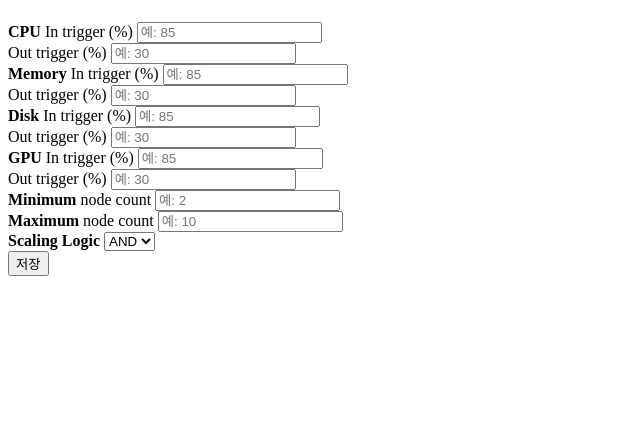
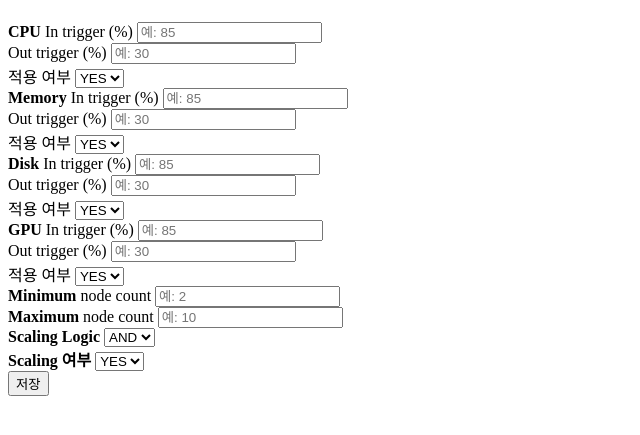
Before and after one commit to kware-kr/HybridCloud, a Python web app: template HybridDeployFront/src/main/resources/templates/page/node_scale_setting.html in a window 1280 px wide. Shown: the top 435 px of the page, without its empty margins (0-640 px from the left). Run offline with Jinja, Linux system fonts and the light colour scheme; the template is opened without the code that fills it, so the values that code supplies are empty.

Commit message:
프론트 파드, 노드 스케일링 정책에 각 리소스 사용여부 항목 추가

```diff
--- a/HybridDeployFront/src/main/resources/templates/page/node_scale_setting.html
+++ b/HybridDeployFront/src/main/resources/templates/page/node_scale_setting.html
@@ -13,12 +13,12 @@
                   <div class="mb-4">
                     <div class="row g-3">
                       <!-- CPU 스케일 인 트리거 -->
-                      <div class="col-md-6">
+                      <div class="col-md-5">
                         <label for="cpuInTrigger" class="form-label"><b>CPU</b> In trigger (%)</label>
                         <input type="number" v-model.number="nodePolicy.cpu.inTrigger" class="form-control" id="cpuInTrigger" placeholder="예: 85" />
                       </div>
                       <!-- CPU 스케일 아웃 트리거 -->
-                      <div class="col-md-6">
+                      <div class="col-md-5">
                         <label for="cpuOutTrigger" class="form-label">Out trigger (%)</label>
                         <input
                           type="number"
@@ -27,9 +27,16 @@
                           id="cpuOutTrigger"
                           placeholder="예: 30" />
                       </div>
+                      <div class="col-md-2">
+                        <label :for="cpuAt" class="form-label">적용 여부</label>
+                        <select v-model="nodePolicy.cpu.scalingAt" class="form-select" id="cpuAt">
+                          <option value="Y">YES</option>
+                          <option value="N">NO</option>
+                        </select>
+                      </div>
 
                       <!-- 메모리 스케일 인 트리거 -->
-                      <div class="col-md-6">
+                      <div class="col-md-5">
                         <label for="memoryInTrigger" class="form-label"><b>Memory</b> In trigger (%)</label>
                         <input
                           type="number"
@@ -39,7 +46,7 @@
                           placeholder="예: 85" />
                       </div>
                       <!-- 메모리 스케일 아웃 트리거 -->
-                      <div class="col-md-6">
+                      <div class="col-md-5">
                         <label for="memoryOutTrigger" class="form-label">Out trigger (%)</label>
                         <input
                           type="number"
@@ -48,9 +55,16 @@
                           id="memoryOutTrigger"
                           placeholder="예: 30" />
                       </div>
+                      <div class="col-md-2">
+                        <label :for="memoryAt" class="form-label">적용 여부</label>
+                        <select v-model="nodePolicy.memory.scalingAt" class="form-select" id="memoryAt">
+                          <option value="Y">YES</option>
+                          <option value="N">NO</option>
+                        </select>
+                      </div>
 
                       <!-- 디스크 스케일 인 트리거 -->
-                      <div class="col-md-6">
+                      <div class="col-md-5">
                         <label for="diskInTrigger" class="form-label"><b>Disk</b> In trigger (%)</label>
                         <input
                           type="number"
@@ -60,7 +74,7 @@
                           placeholder="예: 85" />
                       </div>
                       <!-- 디스크 스케일 아웃 트리거 -->
-                      <div class="col-md-6">
+                      <div class="col-md-5">
                         <label for="diskOutTrigger" class="form-label">Out trigger (%)</label>
                         <input
                           type="number"
@@ -69,14 +83,21 @@
                           id="diskOutTrigger"
                           placeholder="예: 30" />
                       </div>
+                      <div class="col-md-2">
+                        <label :for="diskAt" class="form-label">적용 여부</label>
+                        <select v-model="nodePolicy.disk.scalingAt" class="form-select" id="diskAt">
+                          <option value="Y">YES</option>
+                          <option value="N">NO</option>
+                        </select>
+                      </div>
 
                       <!-- GPU 스케일 인 트리거 -->
-                      <div class="col-md-6">
+                      <div class="col-md-5">
                         <label for="gpuInTrigger" class="form-label"><b>GPU</b> In trigger (%)</label>
                         <input type="number" v-model.number="nodePolicy.gpu.inTrigger" class="form-control" id="gpuInTrigger" placeholder="예: 85" />
                       </div>
                       <!-- GPU 스케일 아웃 트리거 -->
-                      <div class="col-md-6">
+                      <div class="col-md-5">
                         <label for="gpuOutTrigger" class="form-label">Out trigger (%)</label>
                         <input
                           type="number"
@@ -84,6 +105,13 @@
                           class="form-control"
                           id="gpuOutTrigger"
                           placeholder="예: 30" />
+                      </div>
+                      <div class="col-md-2">
+                        <label :for="gpuAt" class="form-label">적용 여부</label>
+                        <select v-model="nodePolicy.gpu.scalingAt" class="form-select" id="gpuAt">
+                          <option value="Y">YES</option>
+                          <option value="N">NO</option>
+                        </select>
                       </div>
 
                       <!-- 최소 노드 수 -->
@@ -104,6 +132,14 @@
                         <select v-model="nodePolicy.scalingLogic" class="form-select" id="scalingLogic">
                           <option value="AND">AND</option>
                           <option value="OR">OR</option>
+                        </select>
+                      </div>
+                      <!-- 스케일링 정책 선택 -->
+                      <div class="col-md-6">
+                        <label for="scalingAt" class="form-label"><b>Scaling 여부</b></label>
+                        <select v-model="nodePolicy.scalingAt" class="form-select" id="scalingAt">
+                          <option value="Y">YES</option>
+                          <option value="N">NO</option>
                         </select>
                       </div>
                     </div>
```
Also changed, not shown: HybridDeployFront/src/main/resources/templates/page/pod_scale_setting.html (+9 -2 lines).
